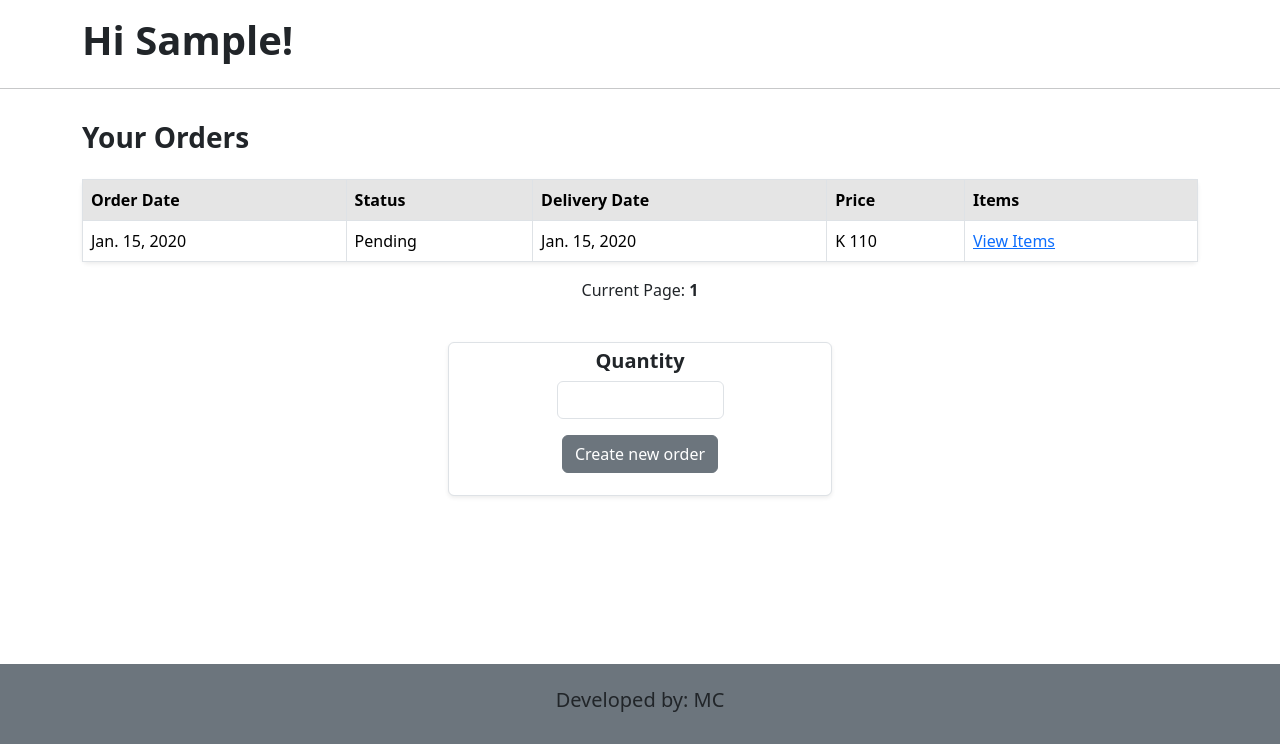
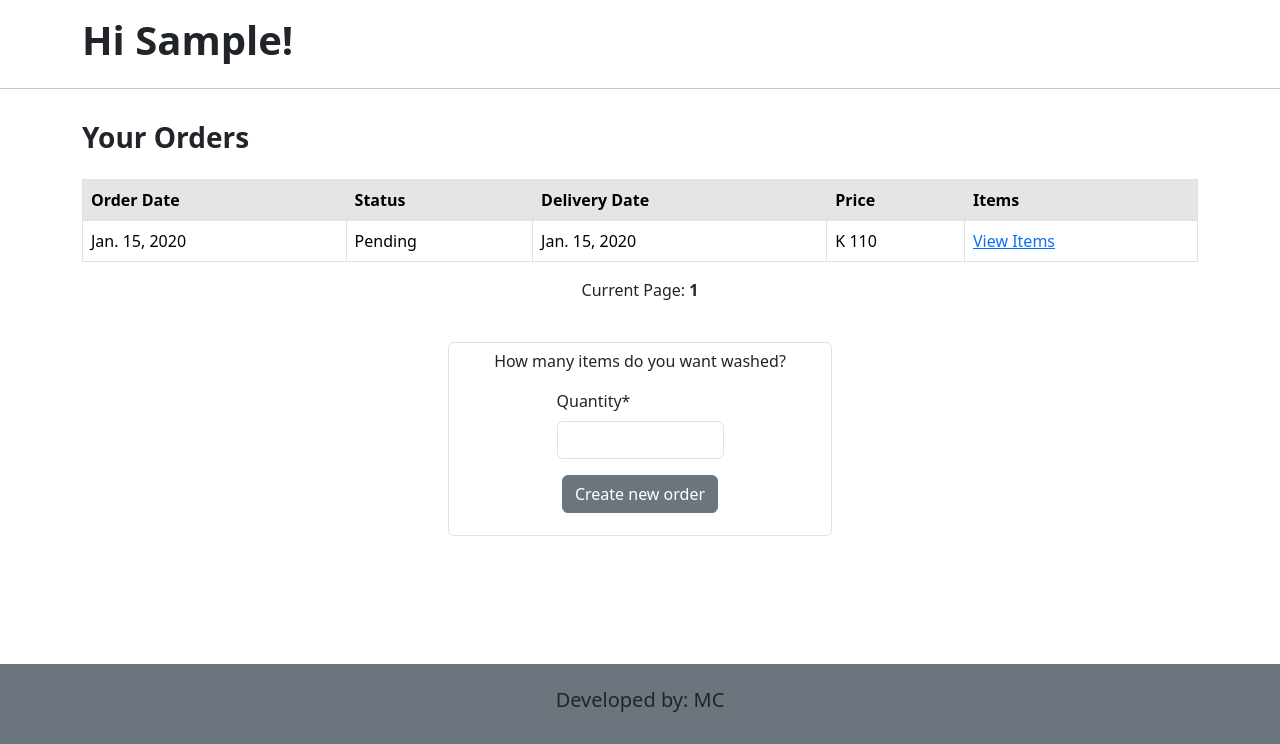
Before and after one commit to Wen-pen/laundry_management_zambia, a Django app: page /dashboard/1 in a window 1280 px wide. Shown: the part 56-800 px from the top of the page. Run offline with Django 5.2, Linux system fonts and the light colour scheme; a user stored in the database is signed in; tables that the repository leaves empty hold one stand-in row (values such as "Sample post"); some libraries are stand-ins or nearby versions.

Commit message:
Changed the quantity form again

```diff
--- a/customer_interface/forms.py
+++ b/customer_interface/forms.py
@@ -46,4 +46,4 @@ class CreditForm(forms.Form):
     cc_code = SecurityCodeField(label='CVV/CVC')
 
 class QuantityForm(forms.Form):
-    number = forms.IntegerField(max_value=10, min_value=1, required=True, label="")
+    number = forms.IntegerField(max_value=10, min_value=1, required=True, label="Quantity")
--- a/customer_interface/templates/dashboard.html
+++ b/customer_interface/templates/dashboard.html
@@ -19,7 +19,7 @@
     </div>
 
     <div class="container">
-        <table class="table table-bordered table-responsive mt-3 shadow-sm rounded">
+        <table class="table table-bordered table-responsive mt-3 rounded">
             <thead>
                 <tr class="table-active">
                     <th>Order Date</th>
@@ -77,12 +77,12 @@
         {% endblock %}
 
 
-    <form action="" method="post" class="form-control container-fixed mx-auto mt-4 mb-5 shadow-sm" style="width: 30%;" >
+    <form action="" method="post" class="form-control container-fixed mx-auto my-4" style="width: 30%;">
         {%csrf_token%}
+        <p class="fw-light text-center">
+            How many items do you want washed?
+        </p>
         <div class="row justify-content-center">
-            <h5 class='text-center fw-bolder'>
-                Quantity
-            </h5>
             <div class="col-6">
                 {{quant_form | crispy}}
             </div>
```
